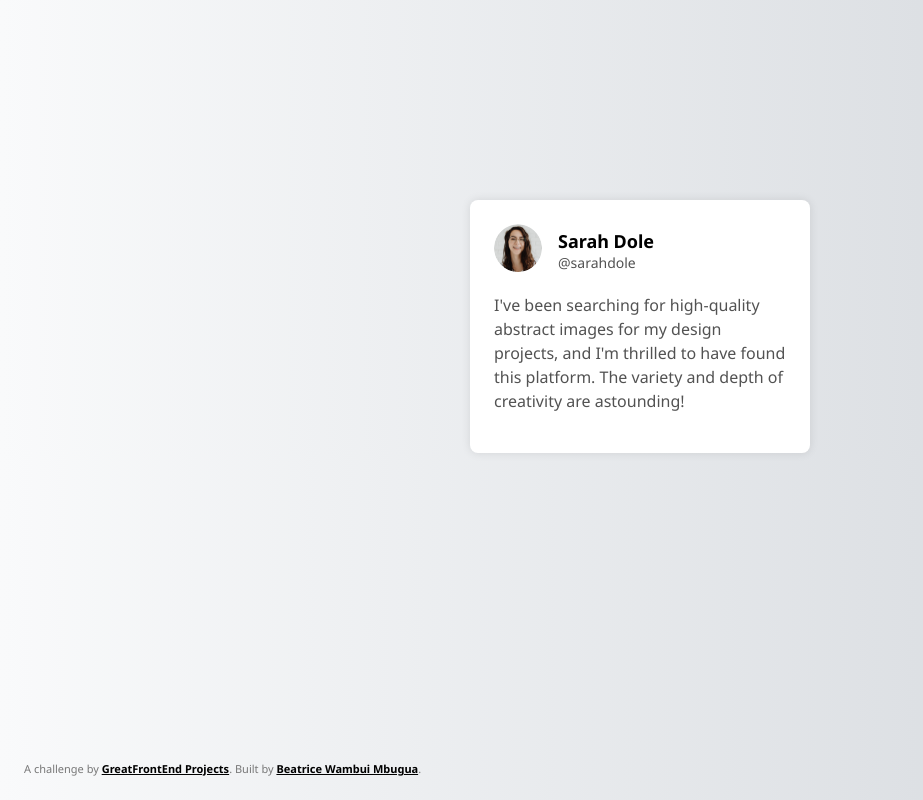
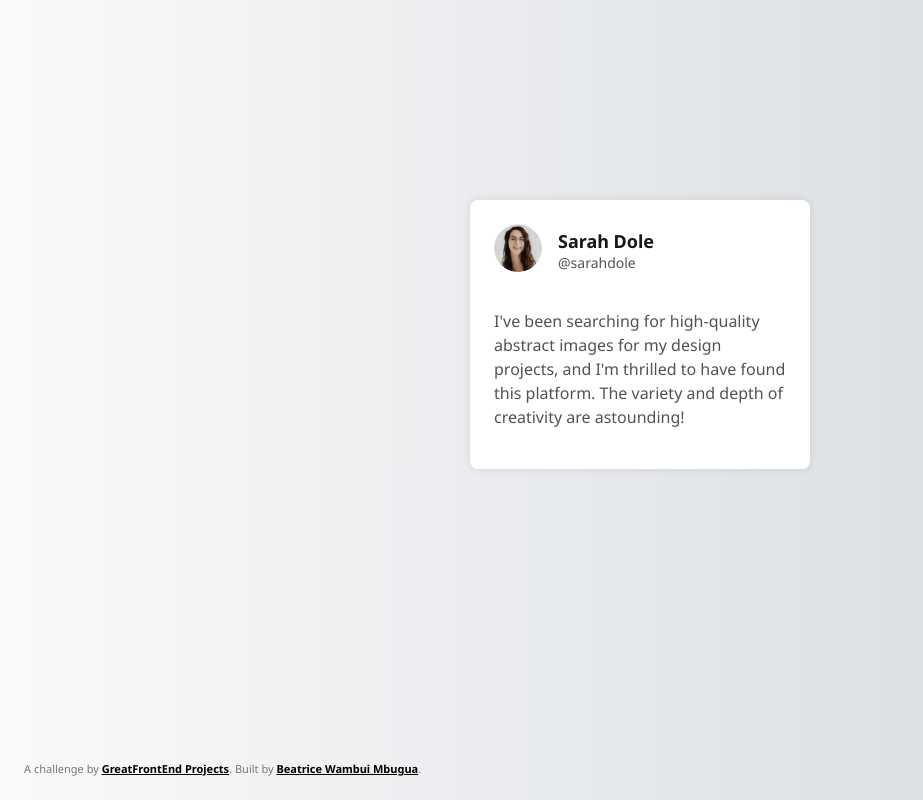
Before and after one commit to BeatriceWambuiMbugua/testimonial-card, a plain HTML site: page index.html in a window 1280 px wide. Shown: the whole page, without its empty margins (0-923 px from the left). Drawn offline with Linux system fonts and the light colour scheme.

```diff
--- a/css/style.css
+++ b/css/style.css
@@ -48,11 +48,13 @@ background: linear-gradient(90deg, rgba(249,250,251,1) 0%, rgba(210,214,219,1) 1
   flex-direction: row;
   align-items: center;
   width: 100%;
+
 }
 
 .card-title-name h1{
   margin: 0;
   font-size: 18px;
+  color: #171717;
 }
 .card-title-name p{
   margin: 0;
@@ -70,4 +72,6 @@ background: linear-gradient(90deg, rgba(249,250,251,1) 0%, rgba(210,214,219,1) 1
   color: #525252;
   font-size: 16px;
   line-height: 24px;
+  margin-top: 16px;
+  padding: 0;
 }
```
